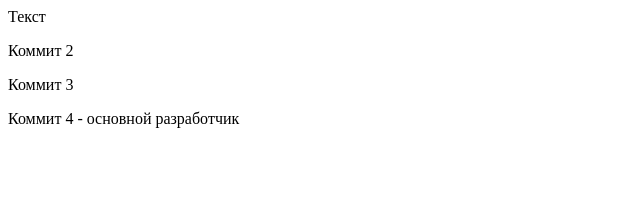
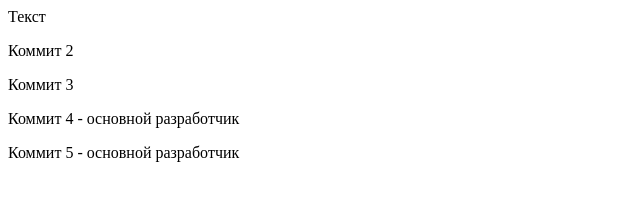
Before and after one commit to batnd/gitproject_work10, a plain HTML site: page index.html in a window 1280 px wide. Shown: the whole page, without its empty margins (0-640 px from the left). Drawn offline with Linux system fonts and the light colour scheme.

Commit message:
5 - added one more p tag

```diff
--- a/index.html
+++ b/index.html
@@ -11,6 +11,7 @@
     <p>Коммит 2</p>
     <p>Коммит 3</p>
     <p>Коммит 4 - основной разработчик</p>
+    <p>Коммит 5 - основной разработчик</p>
     <script src="script.js"></script>
 </body>
 </html>
```
